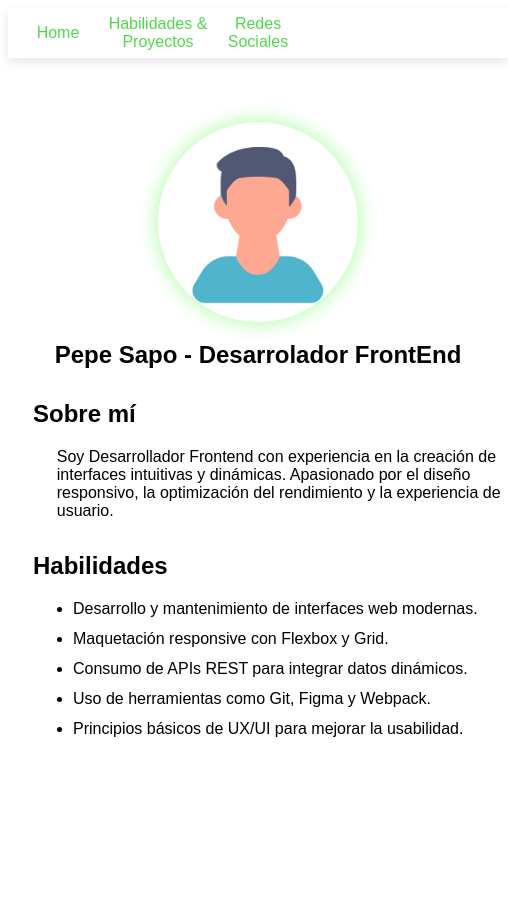
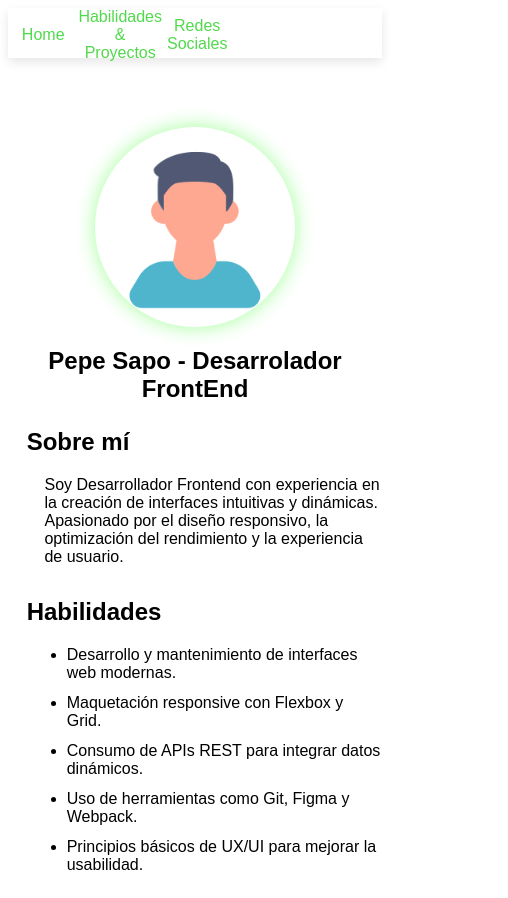
Before and after one commit to Juan0detti/TP1_Odetti, a plain HTML site: page index.html in a window 390 px wide. Shown: the whole page, 508 px wide, since content can reach past the window. Before the commit the page ends 844 px from the top, so only its background shows below. Drawn offline with Linux system fonts and the light colour scheme; a script that the page names is missing; a web font is replaced by a local one.

Commit message:
Corrección de display responsive.

```diff
--- a/styles/styles.css
+++ b/styles/styles.css
@@ -4,12 +4,10 @@ body {
     font-weight: 400;
     font-style: normal;
     font-variation-settings:"wdth" 100;
-    min-width: 500px;
   }
   main {
     display: grid;
     place-items: center;
-    height: 100hv;
     margin-bottom: 10p
   }
 
```
